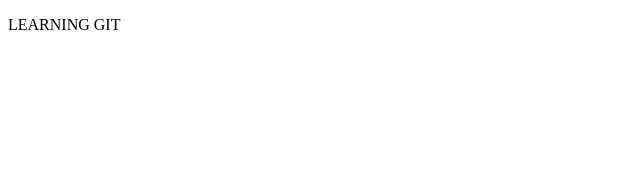
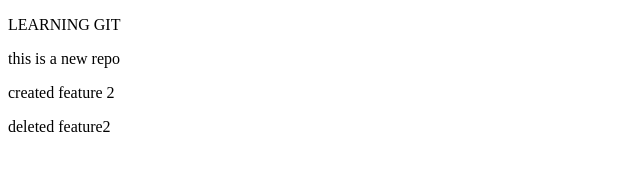
Before and after one commit to amoghsawant22/local-repo, a plain HTML site: page index.html in a window 1280 px wide. Shown: the whole page, without its empty margins (0-640 px from the left). Drawn offline with Linux system fonts and the light colour scheme.

Commit message:
added a new feature

```diff
--- a/index.html
+++ b/index.html
@@ -7,5 +7,8 @@
 </head>
 <body>
 <p>LEARNING GIT</p>
+<p>this is a new repo</p>
+<p>created feature 2</p>
+<p>deleted feature2</p>
 </body>
 </html>
```
